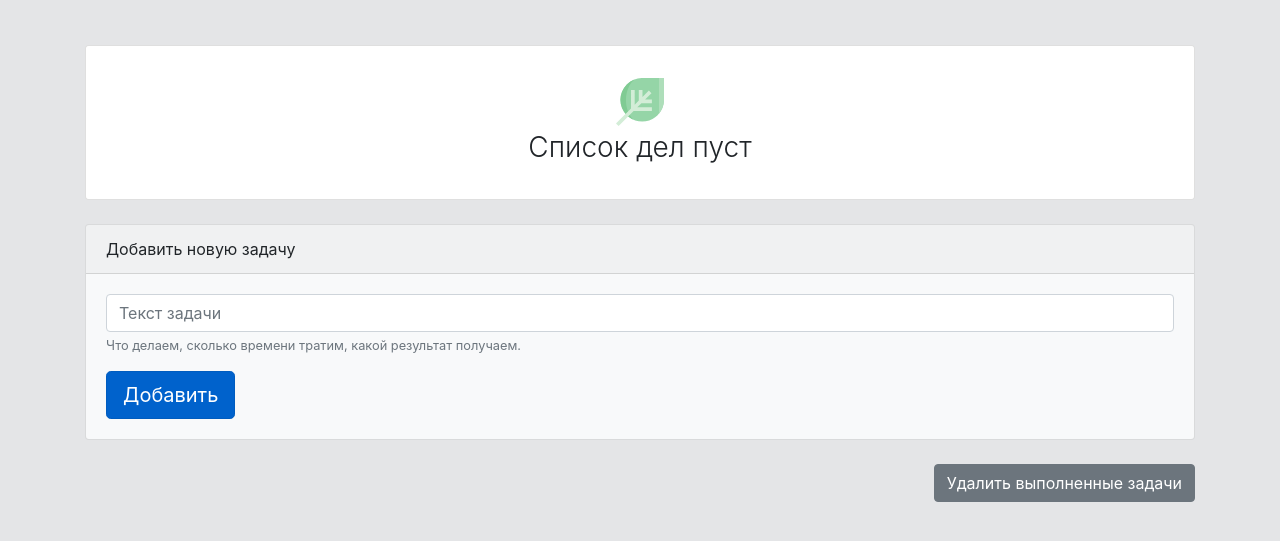
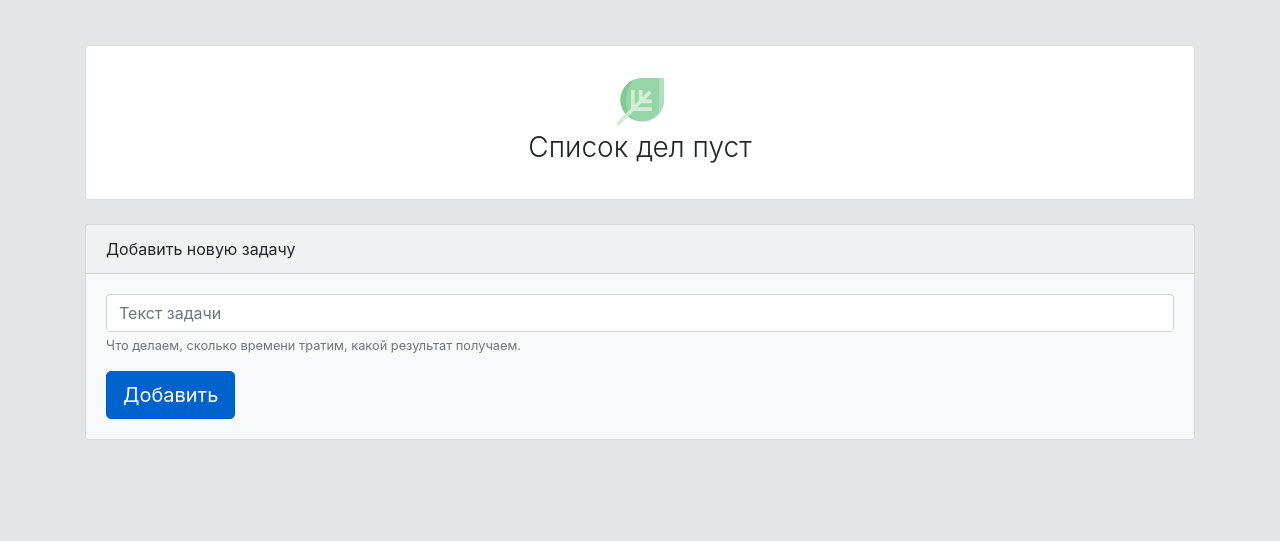
Before and after one commit to terrdet/ToDo, a plain HTML site: page index.html in a window 1280 px wide. Shown: the part 137-678 px from the top of the page. Drawn offline with nearby package versions, Linux system fonts and the light colour scheme.

Commit message:
delete useless button

```diff
--- a/index.html
+++ b/index.html
@@ -26,9 +26,7 @@
 				</form>
 			</div>
 		</div>
-		<button id="removeDoneTasks" class="btn btn-secondary mt-4 float-right">
-			Удалить выполненные задачи
-		</button>
+
 	</div>
 
 	<script src="js/main.js"></script>
```
